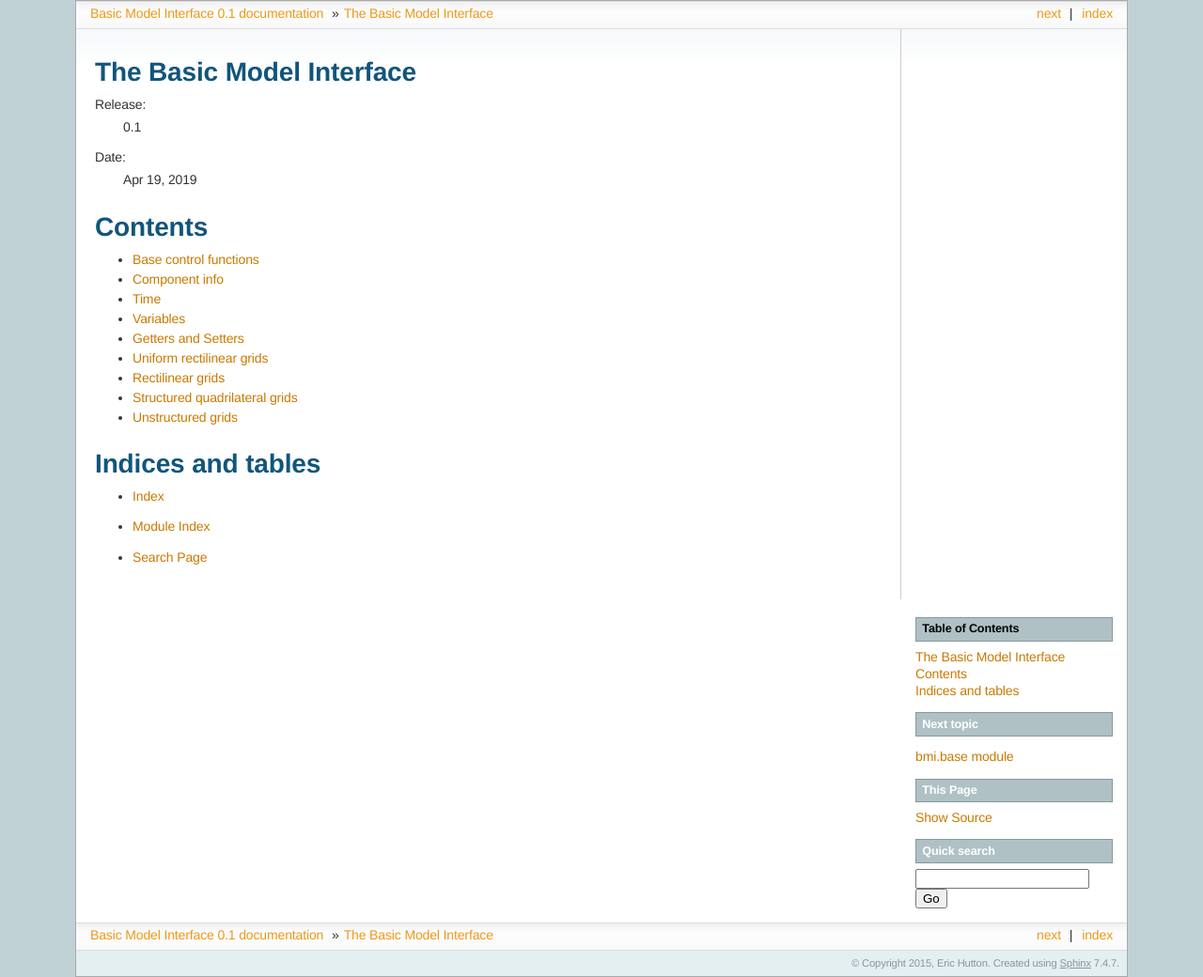
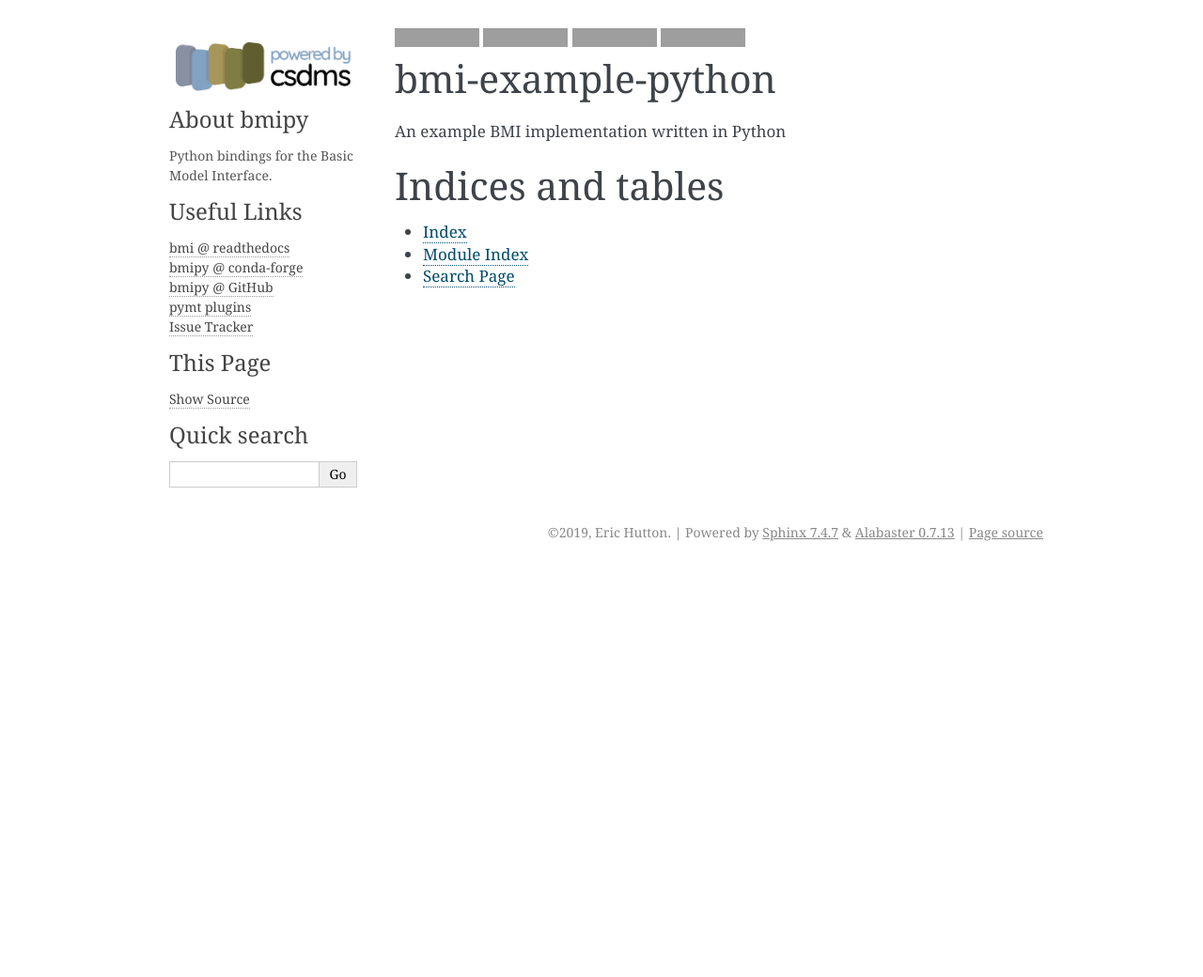
Before and after one commit to csdms/bmi-example-python, a Sphinx documentation site: the page built from docs/source/index.rst, in a window 1280 px wide. Shown: the whole page at 94% size. Built offline with Sphinx 7.4.7, drawn with Linux system fonts in a browser that asks for light colours; pages that are not in the unit, such as notebooks, are missing from menus; after the commit the page ends 900 px from its top, so only the background shows below that; grey boxes are pictures that could not be loaded.

Commit message:
docs: add bmi-heat docs, remove bmi-python stuff

```diff
--- a/docs/source/conf.py
+++ b/docs/source/conf.py
@@ -1,124 +1,63 @@
-# -*- coding: utf-8 -*-
+# Configuration file for the Sphinx documentation builder.
 #
-# Basic Model Interface documentation build configuration file, created by
-# sphinx-quickstart on Tue Mar 17 20:28:33 2015.
-#
-# This file is execfile()d with the current directory set to its
-# containing dir.
-#
-# Note that not all possible configuration values are present in this
-# autogenerated file.
-#
-# All configuration values have a default; values that are commented out
-# serve to show the default.
+# This file only contains a selection of the most common options. For a full
+# list see the documentation:
+# http://www.sphinx-doc.org/en/master/config
 
-import sys
-import os
+# -- Path setup --------------------------------------------------------------
 
 # If extensions (or modules to document with autodoc) are in another directory,
 # add these directories to sys.path here. If the directory is relative to the
 # documentation root, use os.path.abspath to make it absolute, like shown here.
-sys.path.insert(0, os.path.abspath('../..'))
-sys.path.insert(0, os.path.abspath('../sphinxext'))
-sys.path.insert(0, os.path.abspath('.'))
+#
+# import os
+# import sys
+# sys.path.insert(0, os.path.abspath('.'))
 
-# -- General configuration ------------------------------------------------
 
-# If your documentation needs a minimal Sphinx version, state it here.
-#needs_sphinx = '1.0'
+# -- Project information -----------------------------------------------------
+
+project = 'bmi-heat'
+copyright = '2019, Eric Hutton'
+author = 'Eric Hutton'
+
+
+# -- General configuration ---------------------------------------------------
 
 # Add any Sphinx extension module names here, as strings. They can be
 # extensions coming with Sphinx (named 'sphinx.ext.*') or your custom
 # ones.
 extensions = [
     'sphinx.ext.autodoc',
-    'sphinx.ext.mathjax',
+    'sphinx.ext.intersphinx',
+    'sphinx.ext.todo',
     'sphinx.ext.viewcode',
-    'numpydoc',
-    'sphinx.ext.autosummary',
+    'sphinx.ext.githubpages',
+    'sphinx.ext.napoleon',
 ]
-
-if os.getenv('READTHEDOCS'):
-    template_bridge = 'bmi_ext.MyTemplateLoader'
 
 # Add any paths that contain templates here, relative to this directory.
 templates_path = ['_templates']
 
-# The suffix of source filenames.
-source_suffix = '.rst'
-
-# The encoding of source files.
-#source_encoding = 'utf-8-sig'
-
-# The master toctree document.
-master_doc = 'index'
-
-# General information about the project.
-project = u'Basic Model Interface'
-copyright = u'2015, Eric Hutton'
-
-# The version info for the project you're documenting, acts as replacement for
-# |version| and |release|, also used in various other places throughout the
-# built documents.
-#
-# The short X.Y version.
-version = '0.1'
-# The full version, including alpha/beta/rc tags.
-release = '0.1'
-
-# The language for content autogenerated by Sphinx. Refer to documentation
-# for a list of supported languages.
-#language = None
-
-# There are two options for replacing |today|: either, you set today to some
-# non-false value, then it is used:
-#today = ''
-# Else, today_fmt is used as the format for a strftime call.
-#today_fmt = '%B %d, %Y'
-
 # List of patterns, relative to source directory, that match files and
 # directories to ignore when looking for source files.
+# This pattern also affects html_static_path and html_extra_path.
 exclude_patterns = []
-
-# The reST default role (used for this markup: `text`) to use for all
-# documents.
-#default_role = None
-
-# If true, '()' will be appended to :func: etc. cross-reference text.
-#add_function_parentheses = True
-
-# If true, the current module name will be prepended to all description
-# unit titles (such as .. function::).
-#add_module_names = True
-
-# If true, sectionauthor and moduleauthor directives will be shown in the
-# output. They are ignored by default.
-#show_authors = False
-
-# The name of the Pygments (syntax highlighting) style to use.
-pygments_style = 'sphinx'
-
-# A list of ignored prefixes for module index sorting.
-#modindex_common_prefix = []
-
-# If true, keep warnings as "system message" paragraphs in the built documents.
-#keep_warnings = False
 
 
 # -- Options for HTML output ----------------------------------------------
 
 # The theme to use for HTML and HTML Help pages.  See the documentation for
 # a list of builtin themes.
-#html_theme = 'default'
-html_theme = 'sphinxdoc'
+html_theme = 'alabaster'
 
 # Theme options are theme-specific and customize the look and feel of a theme
 # further.  For a list of options available for each theme, see the
 # documentation.
-html_theme_options = {}
+#html_theme_options = {}
 
 # Add any paths that contain custom themes here, relative to this directory.
-html_theme_path = []
+#html_theme_path = []
 
 # The name for this set of Sphinx documents.  If None, it defaults to
 # "<project> v<release> documentation".
@@ -129,7 +68,7 @@
 
 # The name of an image file (relative to this directory) to place at the top
 # of the sidebar.
-#html_logo = None
+html_logo = "_static/powered-by-logo-header.png"
 
 # The name of an image file (within the static path) to use as favicon of the
 # docs.  This file should be a Windows icon file (.ico) being 16x16 or 32x32
@@ -155,7 +94,20 @@
 #html_use_smartypants = True
 
 # Custom sidebar templates, maps document names to template names.
-#html_sidebars = {}
+html_sidebars = {
+    "index": [
+        "sidebarintro.html",
+        "links.html",
+        "sourcelink.html",
+        "searchbox.html",
+    ],
+    "**": [
+        "sidebarintro.html",
+        "links.html",
+        "sourcelink.html",
+        "searchbox.html",
+    ]
+}
 
 # Additional templates that should be rendered to pages, maps page names to
 # template names.
@@ -187,87 +139,32 @@
 # This is the file name suffix for HTML files (e.g. ".xhtml").
 #html_file_suffix = None
 
+# Language to be used for generating the HTML full-text search index.
+# Sphinx supports the following languages:
+#   'da', 'de', 'en', 'es', 'fi', 'fr', 'hu', 'it', 'ja'
+#   'nl', 'no', 'pt', 'ro', 'ru', 'sv', 'tr'
+#html_search_language = 'en'
+
+# A dictionary with options for the search language support, empty by default.
+# Now only 'ja' uses this config value
+#html_search_options = {'type': 'default'}
+
+# The name of a javascript file (relative to the configuration directory) that
+# implements a search results scorer. If empty, the default will be used.
+#html_search_scorer = 'scorer.js'
+
 # Output file base name for HTML help builder.
-htmlhelp_basename = 'BasicModelInterfacedoc'
+htmlhelp_basename = 'bmidoc'
 
 
-# -- Options for LaTeX output ---------------------------------------------
+# -- Extension configuration -------------------------------------------------
 
-latex_elements = {
-# The paper size ('letterpaper' or 'a4paper').
-#'papersize': 'letterpaper',
+# -- Options for intersphinx extension ---------------------------------------
 
-# The font size ('10pt', '11pt' or '12pt').
-#'pointsize': '10pt',
+# Example configuration for intersphinx: refer to the Python standard library.
+intersphinx_mapping = {'https://docs.python.org/': None}
 
-# Additional stuff for the LaTeX preamble.
-#'preamble': '',
-}
+# -- Options for todo extension ----------------------------------------------
 
-# Grouping the document tree into LaTeX files. List of tuples
-# (source start file, target name, title,
-#  author, documentclass [howto, manual, or own class]).
-latex_documents = [
-  ('index', 'BasicModelInterface.tex', u'Basic Model Interface Documentation',
-   u'Eric Hutton', 'manual'),
-]
-
-# The name of an image file (relative to this directory) to place at the top of
-# the title page.
-#latex_logo = None
-
-# For "manual" documents, if this is true, then toplevel headings are parts,
-# not chapters.
-#latex_use_parts = False
-
-# If true, show page references after internal links.
-#latex_show_pagerefs = False
-
-# If true, show URL addresses after external links.
-#latex_show_urls = False
-
-# Documents to append as an appendix to all manuals.
-#latex_appendices = []
-
-# If false, no module index is generated.
-#latex_domain_indices = True
-
-
-# -- Options for manual page output ---------------------------------------
-
-# One entry per manual page. List of tuples
-# (source start file, name, description, authors, manual section).
-man_pages = [
-    ('index', 'basicmodelinterface', u'Basic Model Interface Documentation',
-     [u'Eric Hutton'], 1)
-]
-
-# If true, show URL addresses after external links.
-#man_show_urls = False
-
-
-# -- Options for Texinfo output -------------------------------------------
-
-# Grouping the document tree into Texinfo files. List of tuples
-# (source start file, target name, title, author,
-#  dir menu entry, description, category)
-texinfo_documents = [
-  ('index', 'BasicModelInterface', u'Basic Model Interface Documentation',
-   u'Eric Hutton', 'BasicModelInterface', 'One line description of project.',
-   'Miscellaneous'),
-]
-
-# Documents to append as an appendix to all manuals.
-#texinfo_appendices = []
-
-# If false, no module index is generated.
-#texinfo_domain_indices = True
-
-# How to display URL addresses: 'footnote', 'no', or 'inline'.
-#texinfo_show_urls = 'footnote'
-
-# If true, do not generate a @detailmenu in the "Top" node's menu.
-#texinfo_no_detailmenu = False
-
-numpydoc_class_members_toctree = False
-html_style = 'csdms.css'
+# If true, `todo` and `todoList` produce output, else they produce nothing.
+todo_include_todos = True
--- a/docs/source/index.rst
+++ b/docs/source/index.rst
@@ -1,29 +1,7 @@
-.. Basic Model Interface documentation master file, created by
-   sphinx-quickstart on Tue Mar 17 20:28:33 2015.
-   You can adapt this file completely to your liking, but it should at least
-   contain the root `toctree` directive.
+.. title:: bmi-heat
 
-The Basic Model Interface
-=========================
+.. include:: ../../README.rst
 
-:Release: |release|
-:Date: |today|
-
-Contents
-========
-
-.. toctree::
-   :maxdepth: 2
-
-   Base control functions <bmi.base>
-   Component info <bmi.info>
-   Time <bmi.time>
-   Variables <bmi.vars>
-   Getters and Setters <bmi.getter_setter>
-   Uniform rectilinear grids <bmi.grid_uniform_rectilinear>
-   Rectilinear grids <bmi.grid_rectilinear>
-   Structured quadrilateral grids <bmi.grid_structured_quad>
-   Unstructured grids <bmi.grid_unstructured>
 
 Indices and tables
 ==================
--- a/docs/source/modules.rst
+++ b/docs/source/modules.rst
@@ -1,7 +1,7 @@
-bmi
-===
+heat
+====
 
 .. toctree::
    :maxdepth: 4
 
-   bmi
+   heat
```
Also changed, not shown: README.md (deleted, +0 -9 lines), 2 other files.
